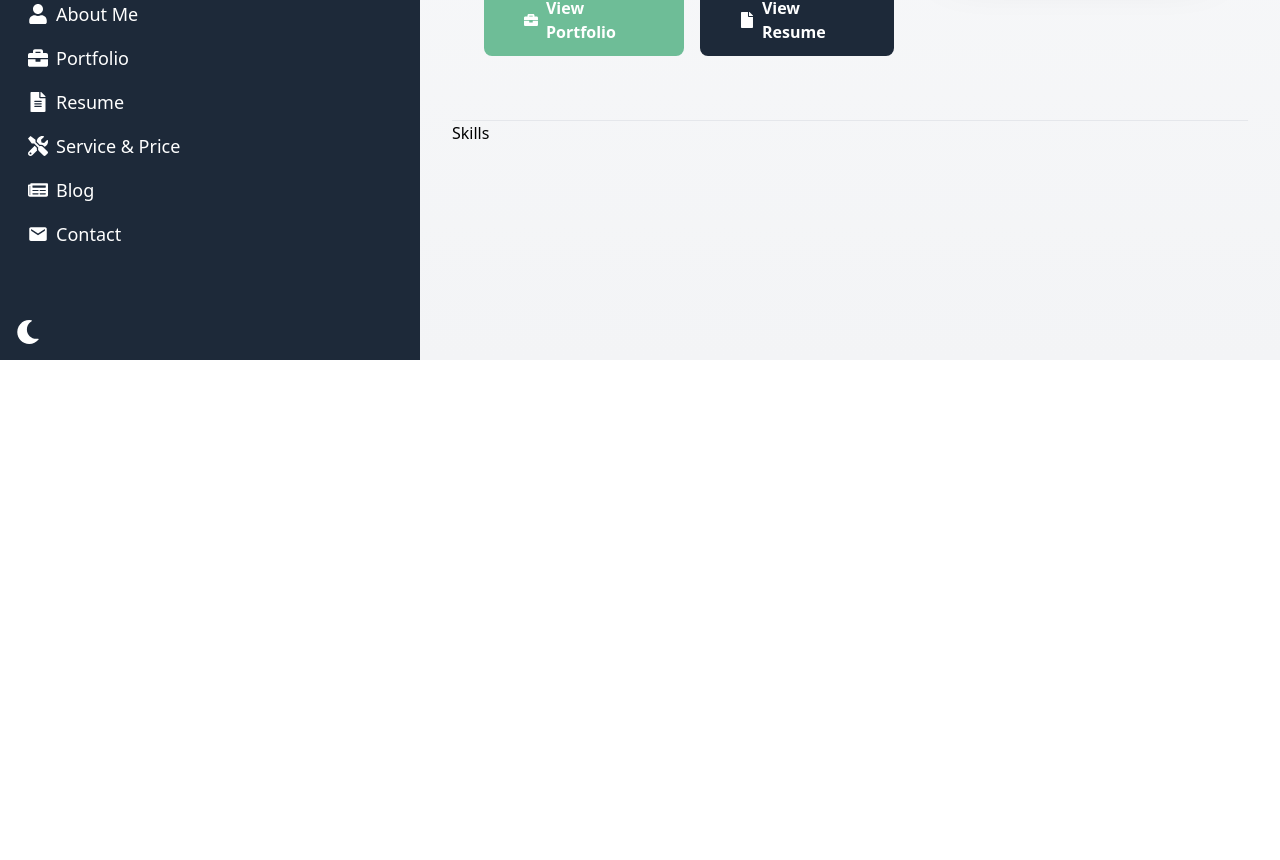
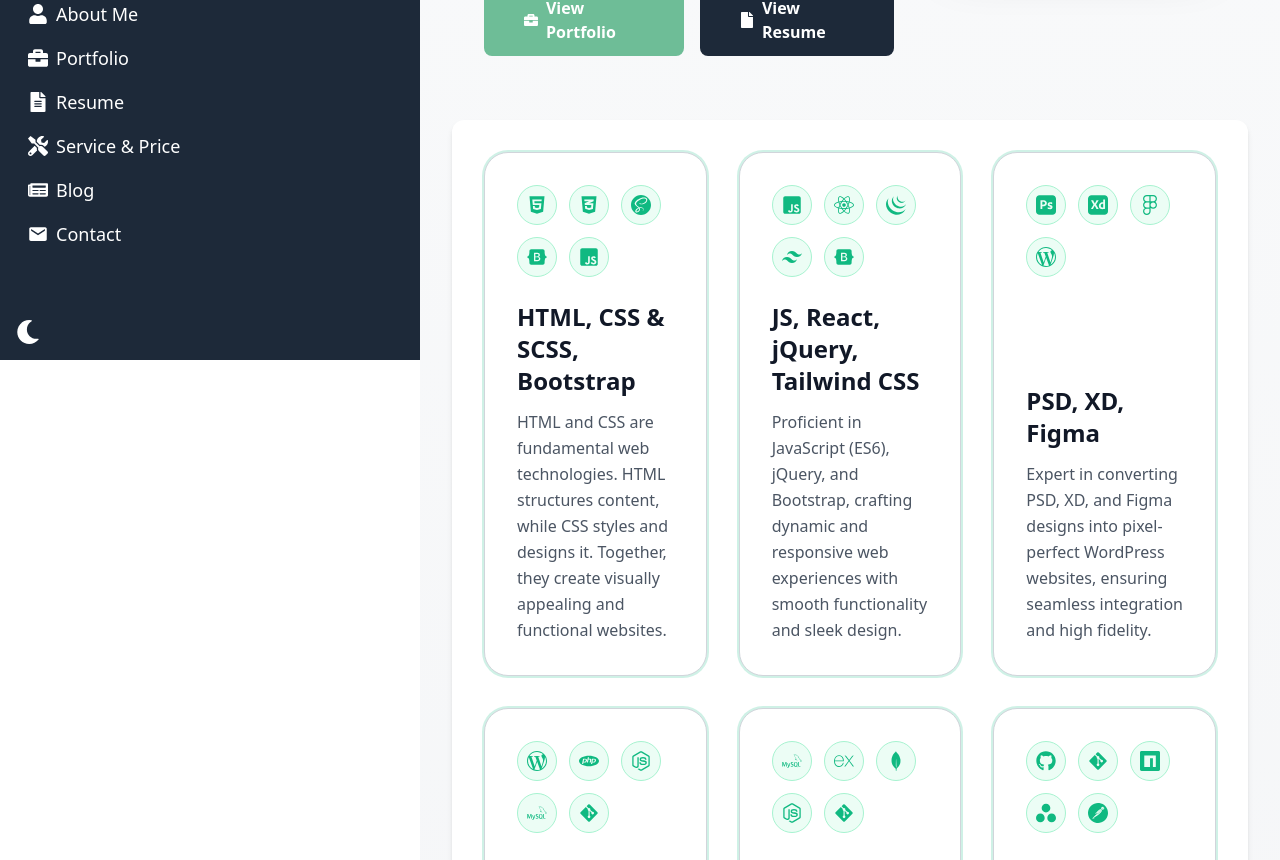
Before and after one commit to pro-masud/React-Portfolio-For-Me, a React (Vite) app: page / in a window 1280 px wide. Shown: the part 440-1300 px from the top of the page. Before the commit the page ends 800 px from the top, so only its background shows below. Built offline with nearby package versions, Linux system fonts and the light colour scheme.

Commit message:
feat: about or home page design complete

```diff
--- a/src/components/Sidebar.jsx
+++ b/src/components/Sidebar.jsx
@@ -51,7 +51,7 @@ const Sidebar = () => {
     <>
       <aside
         className={`z-40 h-screen transition-all duration-300 ease-in-out ${sidebarWidthClass}
-        bg-primary-ur dark:bg-[#111827] p-4 flex flex-col shrink-0 hidden lg:flex`}
+        bg-primary-ur dark:bg-[#111827] p-4 flex flex-col shrink-0 hidden lg:flex sticky top-0`}
       >
         <div className="flex flex-col justify-between h-full items-start">
           <div className="site-top w-full">
--- a/src/components/Skills.jsx
+++ b/src/components/Skills.jsx
@@ -1,9 +1,100 @@
+import {
+  FaBootstrap,
+  FaCss3Alt,
+  FaGitAlt,
+  FaGithub,
+  FaHtml5,
+  FaJsSquare,
+  FaNodeJs,
+  FaReact,
+} from "react-icons/fa";
+
+import {
+  SiAdobephotoshop,
+  SiAdobexd,
+  SiAsana,
+  SiExpress,
+  SiFigma,
+  SiJquery,
+  SiMongodb,
+  SiMysql,
+  SiNpm,
+  SiPhp,
+  SiPostman,
+  SiSass,
+  SiTailwindcss,
+  SiWordpress,
+  SiXampp,
+} from "react-icons/si";
+
+import skillData from "../json/skills.json";
+
+// Icon mapping
+const iconMap = {
+  FaHtml5: FaHtml5,
+  FaCss3Alt: FaCss3Alt,
+  FaJsSquare: FaJsSquare,
+  FaReact: FaReact,
+  FaNodeJs: FaNodeJs,
+  FaGitAlt: FaGitAlt,
+  FaGithub: FaGithub,
+  FaBootstrap: FaBootstrap,
+  SiSass: SiSass,
+  SiTailwindcss: SiTailwindcss,
+  SiWordpress: SiWordpress,
+  SiPhp: SiPhp,
+  SiMysql: SiMysql,
+  SiMongodb: SiMongodb,
+  SiExpress: SiExpress,
+  SiNpm: SiNpm,
+  SiPostman: SiPostman,
+  SiFigma: SiFigma,
+  SiAdobexd: SiAdobexd,
+  SiAdobephotoshop: SiAdobephotoshop,
+  SiAsana: SiAsana,
+  SiJquery: SiJquery,
+  SiXampp: SiXampp,
+};
+
 const Skills = () => {
   return (
-    <div>
-      <hr />
-      Skills
-    </div>
+    <section className="bg-white dark:bg-gray-950 text-gray-900 dark:text-gray-100 px-4 sm:px-6 lg:px-8 py-4 sm:py-6 lg:py-8 font-sans rounded-xl shadow-md">
+      <div className="container mx-auto">
+        <div className="grid grid-cols-1 sm:grid-cols-2 lg:grid-cols-3 gap-8">
+          {skillData.map((item) => (
+            <article
+              key={item.id}
+              className="bg-white dark:bg-gray-900 border border-gray-300 dark:border-emerald-500 rounded-3xl p-8 flex flex-col justify-between transition duration-300 hover:shadow-2xl ring-2 ring-emerald-500/20 dark:ring-emerald-500/10"
+            >
+              <div className="flex flex-wrap justify-start gap-3 mb-6">
+                {item.icons.slice(0, 5).map((iconKey, index) => {
+                  const IconComponent = iconMap[iconKey];
+                  return (
+                    IconComponent && (
+                      <span
+                        key={`${item.id}-${index}`}
+                        className="flex h-10 w-10 items-center justify-center rounded-full border border-emerald-200 dark:border-emerald-500/20 bg-emerald-50 dark:bg-emerald-500/10 text-emerald-500 dark:text-emerald-300"
+                      >
+                        <IconComponent className="text-xl" />
+                      </span>
+                    )
+                  );
+                })}
+              </div>
+
+              <div>
+                <h3 className="text-2xl font-semibold mb-3 text-gray-900 dark:text-white">
+                  {item.title}
+                </h3>
+                <p className="text-gray-600 dark:text-gray-400 text-base leading-relaxed">
+                  {item.description}
+                </p>
+              </div>
+            </article>
+          ))}
+        </div>
+      </div>
+    </section>
   );
 };
 
--- /dev/null
+++ b/src/json/skills.json
@@ -0,0 +1,50 @@
+[
+  {
+    "id": 1,
+    "title": "HTML, CSS & SCSS, Bootstrap",
+    "description": "HTML and CSS are fundamental web technologies. HTML structures content, while CSS styles and designs it. Together, they create visually appealing and functional websites.",
+    "icons": ["FaHtml5", "FaCss3Alt", "SiSass", "FaBootstrap", "FaJsSquare"]
+  },
+  {
+    "id": 2,
+    "title": "JS, React, jQuery, Tailwind CSS",
+    "description": "Proficient in JavaScript (ES6), jQuery, and Bootstrap, crafting dynamic and responsive web experiences with smooth functionality and sleek design.",
+    "icons": [
+      "FaJsSquare",
+      "FaReact",
+      "SiJquery",
+      "SiTailwindcss",
+      "FaBootstrap"
+    ]
+  },
+  {
+    "id": 3,
+    "title": "PSD, XD, Figma",
+    "description": "Expert in converting PSD, XD, and Figma designs into pixel-perfect WordPress websites, ensuring seamless integration and high fidelity.",
+    "icons": ["SiAdobephotoshop", "SiAdobexd", "SiFigma", "SiWordpress"]
+  },
+  {
+    "id": 4,
+    "title": "WordPress, PHP, Node Js",
+    "description": "Skilled in WordPress, PHP, and MySQLi, building robust and scalable websites with efficient data management and seamless user experiences.",
+    "icons": ["SiWordpress", "SiPhp", "FaNodeJs", "SiMysql", "FaGitAlt"]
+  },
+  {
+    "id": 5,
+    "title": "MySQLi, Express Js, MongoDB",
+    "description": "XAMPP is a web development solution, Local provides local WordPress environments, Git is a version control system, and GitHub is a platform for hosting Git repositories.",
+    "icons": ["SiMysql", "SiExpress", "SiMongodb", "FaNodeJs", "FaGitAlt"]
+  },
+  {
+    "id": 6,
+    "title": "GitHub, Git, Npm",
+    "description": "Asana: Collaborative task management tool for teams, streamlining workflows and communication. Postman: API development platform simplifying API development and collaboration for developers.",
+    "icons": ["FaGithub", "FaGitAlt", "SiNpm", "SiAsana", "SiPostman"]
+  },
+  {
+    "id": 7,
+    "title": "Xampp, Local, Asana, Postman",
+    "description": "Asana: Collaborative task management tool for teams, streamlining workflows and communication. Postman: API development platform simplifying API development and collaboration for developers.",
+    "icons": ["SiXampp", "SiLocal", "SiAsana", "SiPostman", "FaGitAlt"]
+  }
+]
```
